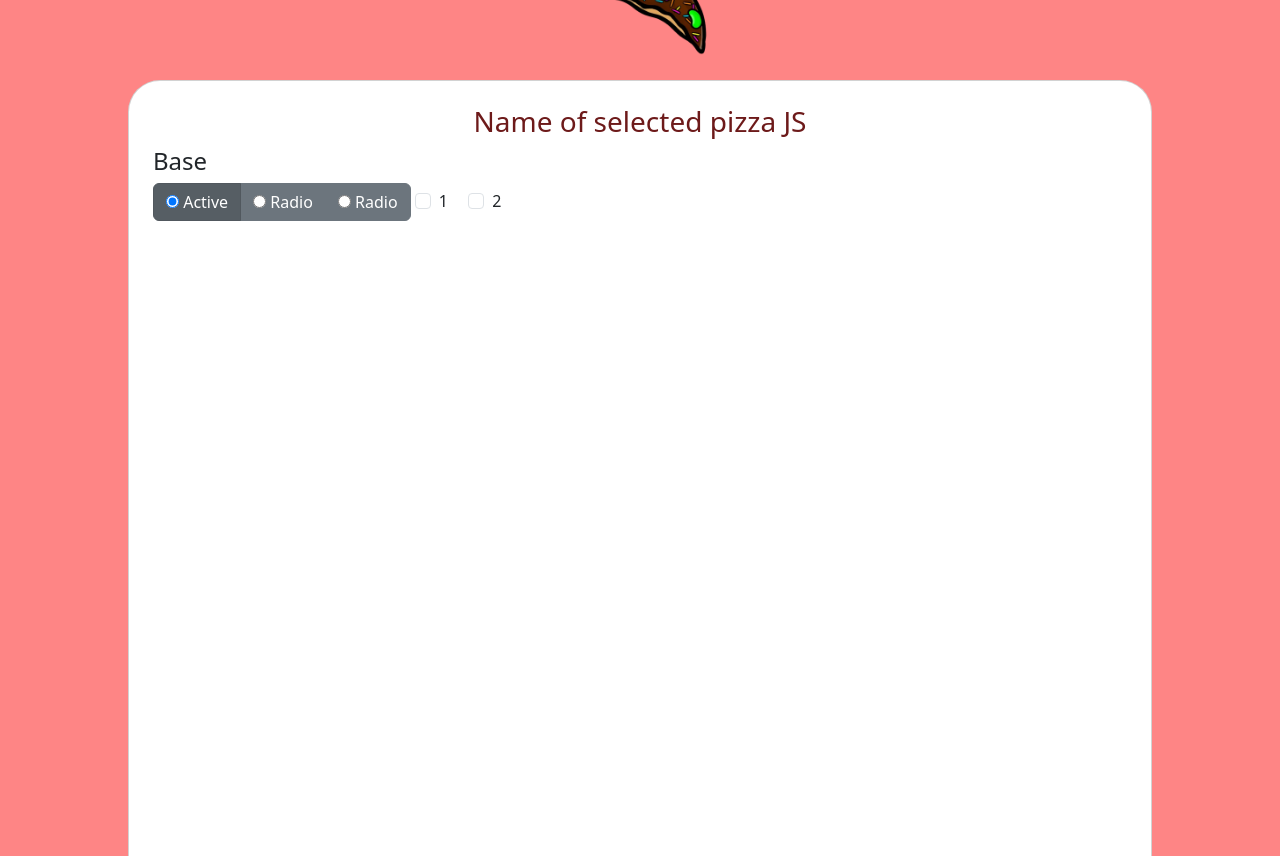
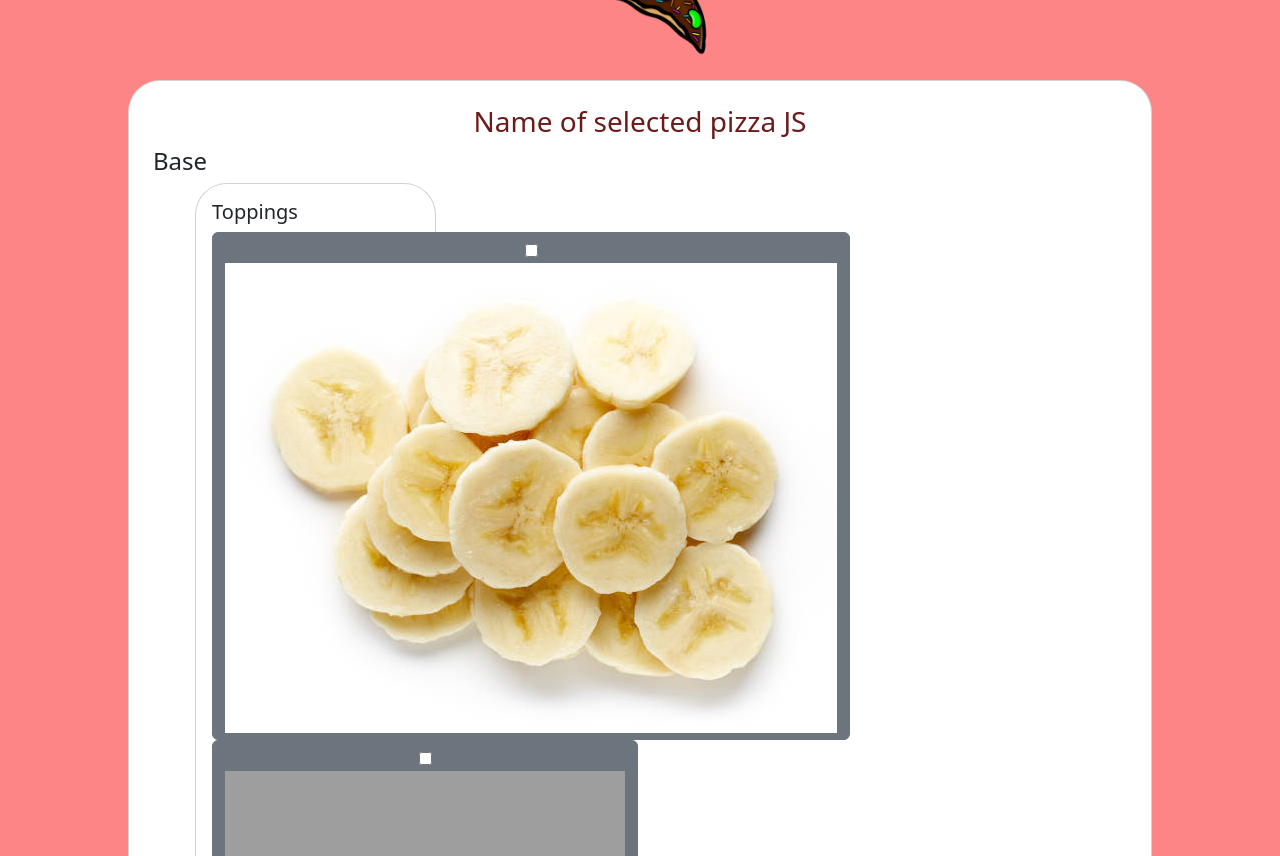
Before and after one commit to saedis-osk/Verk-2, a Django app: page /views/ in a window 1280 px wide. Shown: the part 96-952 px from the top of the page. Run offline with Django 4.2, Linux system fonts and the light colour scheme; grey boxes are pictures that could not be loaded.

Commit message:
toppings menu - not finished

```diff
--- a/templates/toppings/index.html
+++ b/templates/toppings/index.html
@@ -7,16 +7,30 @@
         <h3 class="selected-pizza">Name of selected pizza JS</h3>
         <form>
             <h4>Base</h4>
-        <div class="btn-group btn-group-toggle" data-toggle="buttons">
-          <label class="btn btn-secondary active">
-            <input type="radio" name="options" id="option1" autocomplete="off" checked> Active
-          </label>
-          <label class="btn btn-secondary">
-            <input type="radio" name="options" id="option2" autocomplete="off"> Radio
-          </label>
-          <label class="btn btn-secondary">
-            <input type="radio" name="options" id="option3" autocomplete="off"> Radio
-          </label>
+<div class="container">
+  <div class="row">
+    <div class="col-md-4">
+      <div class="card">
+        <div class="card-body">
+          <h5 class="card-title">Toppings</h5>
+          <div class="btn-group-toggle" data-toggle="buttons">
+            <label class="btn btn-secondary">
+              <input type="checkbox" name="topping" value="banana_dream">
+              <img src="static/images/toppings/bananas_topping.jpg" alt="banana"/>
+            </label>
+            <label class="btn btn-secondary">
+              <input type="checkbox" name="topping" value="mushrooms">
+              <img src="mushrooms.png" alt="Mushrooms">
+            </label>
+            <label class="btn btn-secondary">
+              <input type="checkbox" name="topping" value="olives">
+              <img src="olives.png" alt="Olives">
+            </label>
+          </div>
+        </div>
+      </div>
+    </div>
+  </div>
 </div>
 <div class="form-check form-check-inline">
   <input class="form-check-input" type="checkbox" id="inlineCheckbox1" value="option1">
```
